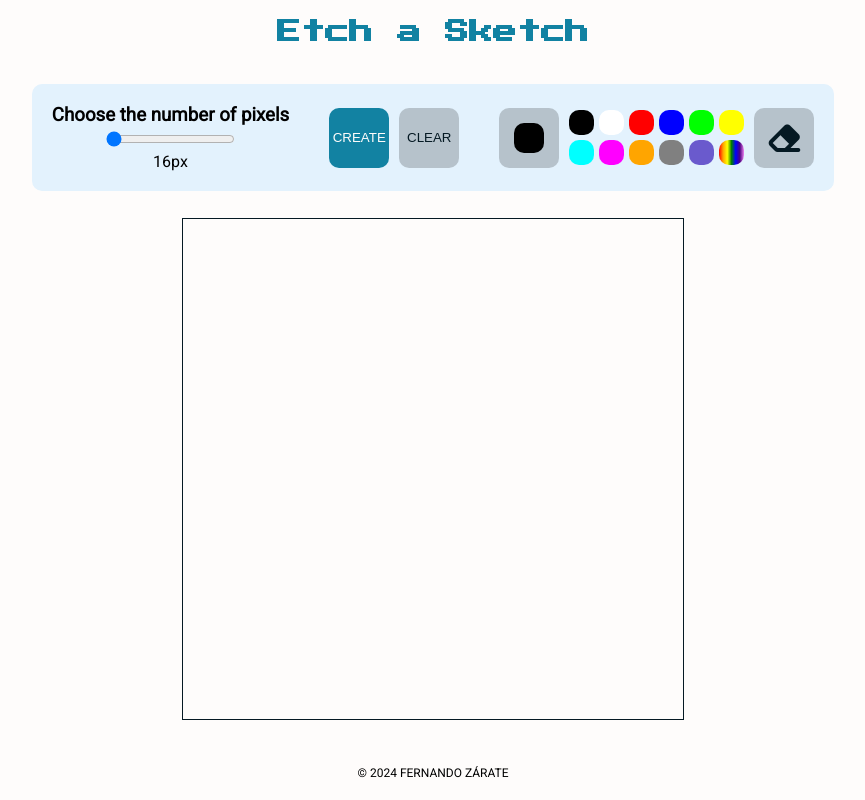
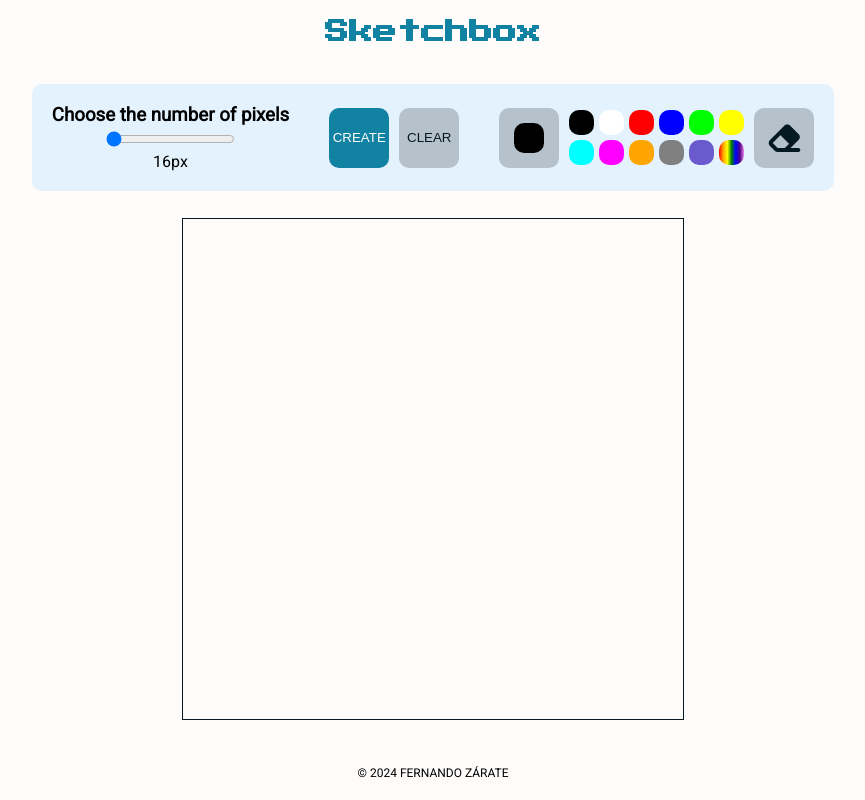
Before and after one commit to fernandozarate07/Etch-a-Sketch, a plain HTML site: page index.html in a window 1280 px wide. Shown: the whole page, without its empty margins (207-1072 px from the left). Drawn offline with Linux system fonts and the light colour scheme.

Commit message:
Change name of the app

```diff
--- a/index.html
+++ b/index.html
@@ -3,7 +3,7 @@
   <head>
     <meta charset="UTF-8" />
     <meta name="viewport" content="width=device-width, initial-scale=1.0" />
-    <title>Etch-A-Sketch</title>
+    <title>SketchBox</title>
     <link rel="stylesheet" href="styles.css" />
     <link rel="stylesheet" href="https://cdnjs.cloudflare.com/ajax/libs/font-awesome/6.0.0-beta3/css/all.min.css" />
     <link
@@ -12,7 +12,7 @@
   </head>
   <body>
     <section id="app">
-      <h1 id="title">Etch a Sketch</h1>
+      <h1 id="title">Sketchbox</h1>
       <!-- DrawControlContainer -->
       <div id="drawControlContainer">
         <!-- InputRangeDiv -->
--- a/styles.css
+++ b/styles.css
@@ -234,14 +234,14 @@ button {
 }
 /* Estilos para 576px */
 @media (max-width: 576px) {
+  .drawDiv {
+    width: 250px;
+    height: 250px;
+  }
 }
 /* Estilos para 992px */
 @media (max-width: 992px) {
   #drawControlContainer {
     flex-direction: column;
   }
-  .drawDiv {
-    width: 250px;
-    height: 250px;
-  }
 }
```
